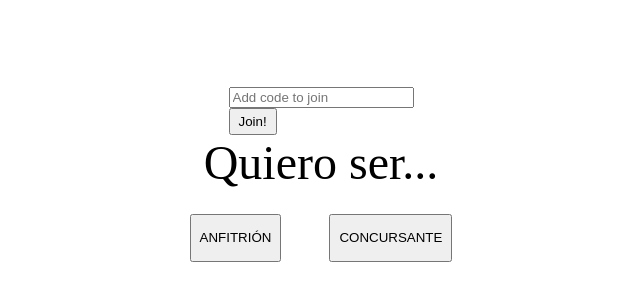
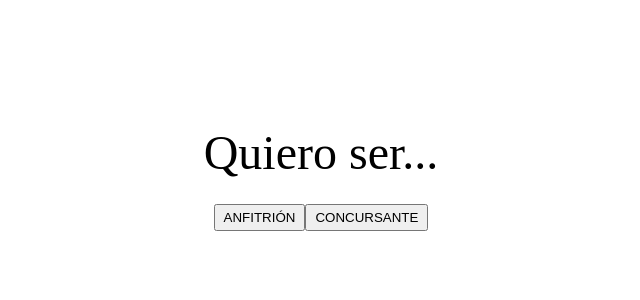
Before and after one commit to Oneclickdys/cherry, a React (Create React App) app: page / in a window 1280 px wide. Shown: the part 222-522 px from the top of the page, without its empty margins (319-959 px from the left). Built offline with nearby package versions, Linux system fonts and the light colour scheme.

Commit message:
Added join page

```diff
--- a/src/Routes.js
+++ b/src/Routes.js
@@ -2,6 +2,7 @@ import { default as React } from 'react';
 import { BrowserRouter, Route, Routes } from 'react-router-dom';
 import Code from './modules/views/Code/Code';
 import Home from './modules/views/Home/Home';
+import Join from './modules/views/Join/Join';
 import QuizList from './modules/views/QuizList/QuizList';
 
 const Router = () => {
@@ -11,6 +12,7 @@ const Router = () => {
         <Route exact path="/" element={<Home />} />
         <Route exact path="/code" element={<Code />} />
         <Route exact path="/list" element={<QuizList />} />
+        <Route exact path="/join" element={<Join />} />
       </Routes>
     </BrowserRouter>
   );
--- a/src/modules/views/Home/Home.js
+++ b/src/modules/views/Home/Home.js
@@ -1,23 +1,18 @@
 import React from 'react';
 import { USER_TYPES } from '../../../utils/constants';
 import Button from '../../atoms/Button/Button';
-import Separator from '../../atoms/Separator/Separator';
-import JoinForm from '../../components/forms/JoinForm/JoinForm';
 import LayoutDefault from '../../layout/LayoutDefault/LayoutDefault';
 import useHome from './useHome';
 
 const Home = () => {
-  const { onSelectType, game, onSubmit } = useHome();
+  const { onSelectType } = useHome();
 
   return (
     <LayoutDefault>
       <div className="home">
-        {!game && <JoinForm onSubmit={onSubmit} />}
-        {game && <JoinForm onSubmit={onSubmit} placeholder={'Escribe tu nombre'} />}
         <div className="home__title">Quiero ser...</div>
         <div className="home__options-wrapper">
           <Button text="ANFITRIÓN" onClick={() => onSelectType(USER_TYPES.host)} />
-          <Separator />
           <Button text="CONCURSANTE" onClick={() => onSelectType(USER_TYPES.guest)} />
         </div>
       </div>
--- a/src/modules/views/Home/_home.scss
+++ b/src/modules/views/Home/_home.scss
@@ -1,5 +1,5 @@
 .home {
-  height: 97vh;
+  height: 100vh;
   display: flex;
   flex-direction: column;
   align-items: center;
--- a/src/modules/views/Home/useHome.js
+++ b/src/modules/views/Home/useHome.js
@@ -1,22 +1,17 @@
-import { useState } from 'react';
 import { useNavigate } from 'react-router';
-import { getGame } from '../../../server/firebase';
 import { USER_TYPES } from '../../../utils/constants';
 
 export default function useHome() {
-  const [game, setGame] = useState('');
   const navigate = useNavigate();
-
-  async function onSubmit(data) {
-    const game = await getGame(data);
-    setGame(game);
-  }
 
   function onSelectType(type) {
     if (type === USER_TYPES.host) {
       navigate('/list');
     }
+    if (type === USER_TYPES.guest) {
+      navigate('/join');
+    }
   }
 
-  return { onSubmit, game, onSelectType };
+  return { onSelectType };
 }
--- /dev/null
+++ b/src/modules/views/Join/Join.js
@@ -0,0 +1,18 @@
+import React from 'react';
+import JoinForm from '../../components/forms/JoinForm/JoinForm';
+import LayoutDefault from '../../layout/LayoutDefault/LayoutDefault';
+import useJoin from './useJoin';
+
+const Join = () => {
+  const { onSubmit, game } = useJoin();
+  return (
+    <LayoutDefault>
+      <div className="join">
+        {!game && <JoinForm onSubmit={onSubmit} />}
+        {game && <JoinForm onSubmit={onSubmit} placeholder={'Escribe tu nombre'} />}
+      </div>
+    </LayoutDefault>
+  );
+};
+
+export default Join;
--- /dev/null
+++ b/src/modules/views/Join/useJoin.js
@@ -0,0 +1,13 @@
+import { useState } from 'react';
+import { getGame } from '../../../server/firebase';
+
+export default function useJoin() {
+  const [game, setGame] = useState('');
+
+  async function onSubmit(data) {
+    const game = await getGame(data);
+    setGame(game);
+  }
+
+  return { onSubmit, game };
+}
--- a/src/modules/views/_index.scss
+++ b/src/modules/views/_index.scss
@@ -1,2 +1,3 @@
 @import 'Home/home';
 @import 'QuizList/quiz-list';
+@import 'Join/join';
--- a/src/style/_index.scss
+++ b/src/style/_index.scss
@@ -1,5 +1,6 @@
-@import "breakpoints";
-@import "grid";
-@import "separator";
-@import "typography";
-@import "utils";
+@import 'reset';
+@import 'breakpoints';
+@import 'grid';
+@import 'separator';
+@import 'typography';
+@import 'utils';
--- /dev/null
+++ b/src/style/_reset.scss
@@ -0,0 +1,3 @@
+body {
+  margin: 0;
+}
--- a/src/style/_utils.scss
+++ b/src/style/_utils.scss
@@ -1,3 +1,16 @@
 .hover-basic {
   cursor: pointer;
 }
+
+.centered {
+  display: flex;
+  flex-direction: column;
+  align-items: center;
+  justify-content: center;
+}
+
+.centered-page {
+  @extend .centered;
+
+  height: 100vh;
+}
```
Also changed, not shown: src/modules/views/Join/_join.scss (added).
